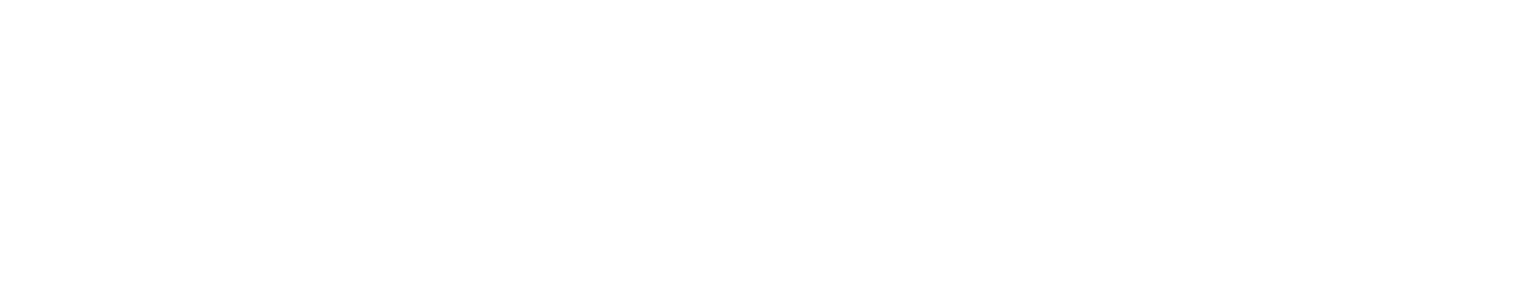
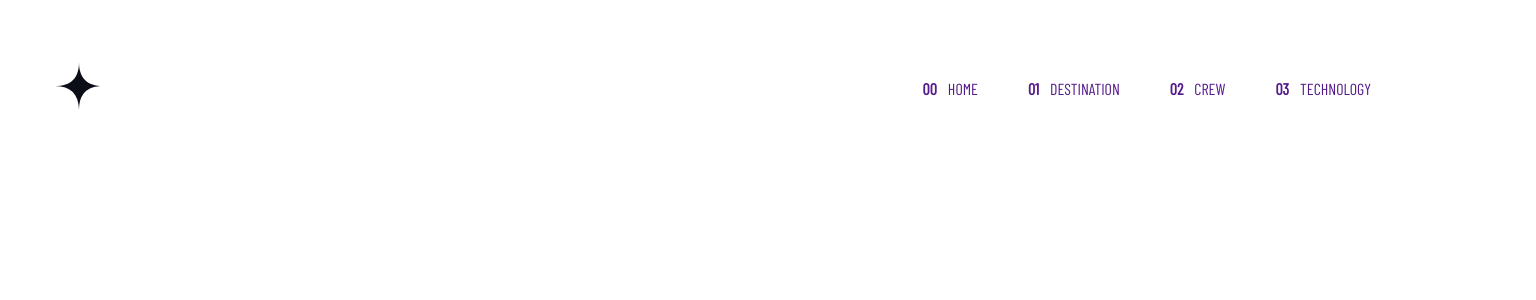
Before and after one commit to TimWang95/space-tourism-website, a React (Create React App) app: page / in a window 1536 px wide. Shown: the top 300 px of the page. Built offline with nearby package versions, Linux system fonts and the light colour scheme.

Commit message:
add header layout

```diff
--- a/src/components/header/Header.jsx
+++ b/src/components/header/Header.jsx
@@ -1,7 +1,70 @@
-function Header() {
+import useActive from 'src/hooks/useActive';
+import useWidthSize from 'src/hooks/useWidthSize';
+
+import {ReactComponent as Logo} from 'src/assets/shared/logo.svg'
+import {ReactComponent as Hamburger} from 'src/assets/shared/icon-hamburger.svg'
+import {ReactComponent as Close} from 'src/assets/shared/icon-close.svg'
+
+function Menu() {
   return (
     <>
+      <nav className="menu">
+        <ul className="nav-list">
+          <li className="nav-item">
+            <a href="" className="nav-link"><span>00</span>HOME</a>
+          </li>
+        </ul>
+        <ul className="nav-list">
+          <li className="nav-item">
+            <a href="" className="nav-link"><span>01</span>DESTINATION</a>
+          </li>
+        </ul>
+        <ul className="nav-list">
+          <li className="nav-item">
+            <a href="" className="nav-link"><span>02</span>CREW</a>
+          </li>
+        </ul>
+        <ul className="nav-list">
+          <li className="nav-item">
+            <a href="" className="nav-link"><span>03</span>TECHNOLOGY</a>
+          </li>
+        </ul>
+      </nav>
+    </>
+  )
+}
 
+function Header() {
+  const { width } = useWidthSize()
+  const { active, handleToggle } = useActive()
+
+
+  return (
+    <>
+      <header className="header">
+        <div className="logo"><Logo/></div>
+        {width < 768 ? (
+          <div className={active ? "navigate-mobile" : "navigate-moblie bg-none"}>
+            {/* Navbar-toggle */}
+            {!active ? (
+              <button className="burger-container cursor-pointer" onClick={handleToggle}>
+                <Hamburger/>
+              </button>
+            ):(
+              <>
+                <Menu/>
+                <button className="burger-container cursor-pointer" onClick={handleToggle}>
+                  <Close/>
+                </button>
+              </>
+            )}
+          </div>
+        ):(
+          <div className="navigate-desktop">
+            <Menu/>
+          </div>
+        )}
+      </header>
     </>
   )
 }
--- a/src/components/header/header.scss
+++ b/src/components/header/header.scss
@@ -0,0 +1,141 @@
+.header {
+  position: absolute;
+  top: 0;
+  display: flex;
+  justify-content: space-between;
+  align-items: center;
+  padding: 24px;
+  width: 100%;
+  min-width: 375px;
+  height: 89px;
+
+  .logo {
+
+  }
+  .navigate-mobile {
+    .burger-container {
+      position:absolute;
+      top: 0;
+      bottom: 0;
+      right: 24px;
+    }
+
+    .menu {
+      position: absolute;
+      top: 0;
+      right: 0;
+      width: 66%;
+      height: 100vh;
+      padding-left: 32px;
+      padding-top: 118px;
+      backdrop-filter: blur(1em);
+
+      .nav-list {
+        margin-bottom: 32px;
+        .nav-item {
+          .nav-link {
+            color: var(--White);
+            font-family: 'Barlow Condensed';
+            font-size: 1rem;
+            font-weight: 400;
+            letter-spacing: 2.7px;
+
+            span {
+              margin-right: 11px;
+              font-weight: bolder;
+            }
+          }
+        }
+      }
+    }
+  }
+}
+
+@media screen and (min-width: 768px) {
+  .header {
+    padding-right: 48px;
+    padding-left: 39px;
+    .logo {
+
+    }
+    .navigate-desktop {
+      .menu {
+        display: flex;
+        .nav-list {
+          margin-left: 27px;
+
+          .nav-item {
+            .nav-link {
+              color: var(--White);
+              font-family: 'Barlow Condensed';
+              font-size: 0.875rem;
+              font-weight: 400;
+              letter-spacing: 2.36px;
+
+              padding-bottom: 37px;
+              border-bottom: 3px solid transparent;
+              transition: 0.5s ease;
+
+              span {
+                margin-right: 11px;
+                font-weight: bolder;
+              }
+            }
+
+            .nav-link:hover {
+              border-bottom: 3px solid white;
+            }
+          }
+        }
+      }
+    }
+  }
+}
+
+@media screen and (min-width: 1440px) {
+  .header {
+    margin-top: 40px;
+    padding-right: 0;
+    padding-left: 55px;
+    height: 96px;
+
+    .logo {
+
+    }
+
+    .navigate-desktop {
+      padding: 39px 165px 39px 123px;
+      width: 57%;
+      height: inherit;
+      background: hsla(0, 0%, 100%, .1);
+      backdrop-filter: blur(1em);
+      order: 2;
+
+      .menu {
+        display: flex;
+        justify-content: space-between;
+
+        .nav-list {
+          margin-left: 50px;
+
+          .nav-item {
+            .nav-link {}
+          }
+        }
+      }
+    }
+
+  }
+  .header::after {
+    content: "";
+    position: relative;
+    display: block;
+    margin-right: -2.5rem ;
+    margin-left: 4rem;
+    width: 100%;
+    height: 2px;
+    background: var(--White);
+    opacity: 0.25;
+    order: 1;
+  }
+}
--- /dev/null
+++ b/src/hooks/useActive.jsx
@@ -0,0 +1,15 @@
+import { useState } from "react";
+
+const useActive = () => {
+  const [active, setActive] = useState(false)
+  const handleToggle = () => {
+    setActive(!active)
+  }
+
+  return {
+    active,
+    handleToggle
+  }
+}
+
+export default useActive
--- /dev/null
+++ b/src/hooks/useWidthSize.jsx
@@ -0,0 +1,23 @@
+import { useState, useEffect } from "react";
+
+const useWidthSize = () => {
+  const [width, setWidth] = useState(window.innerWidth)
+
+  useEffect(() => {
+    function handleResize () {
+      setWidth(window.innerWidth)
+    }
+
+    window.addEventListener('resize', handleResize)
+
+    return () => {
+      window.removeEventListener('resize', handleResize)
+    }
+  }, [width])
+
+  return {
+    width
+  }
+}
+
+export default useWidthSize
--- a/src/styles/base.scss
+++ b/src/styles/base.scss
@@ -1,6 +1,11 @@
 @font-face {
   font-family: 'Bellefair';
   src: url('../assets/fonts/Bellefair-Regular.ttf');
+}
+
+@font-face {
+  font-family: 'Barlow Condensed';
+  src: url('../assets/fonts/BarlowCondensed-Regular.ttf')
 }
 
 :root {
@@ -11,7 +16,11 @@
 
 body {
   font-family: 'Bellefair';
+}
+
+.App {
   display: flex;
   justify-content: center;
   align-items: center;
+  height: 100vh;
 }
--- a/src/styles/reset.scss
+++ b/src/styles/reset.scss
@@ -16,6 +16,7 @@
 p {
   margin: 0px;
   padding: 0px;
+  transition: .5s ease;
 }
 
 ul,
```
Also changed, not shown: src/assets/fonts/BarlowCondensed-Regular.ttf (added).
